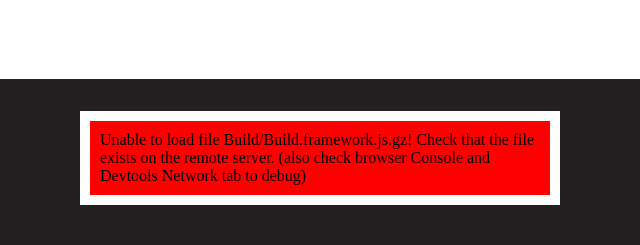
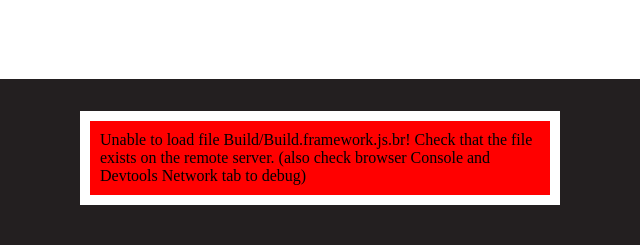
Before and after one commit to bluebean067/DndMultiTool, a plain HTML site: page index.html in a window 1280 px wide. Shown: the top 245 px of the page, 320-960 px from the left. Drawn offline with Linux system fonts and the light colour scheme; no server answers.

Commit message:
Build #2
Build #2

```diff
--- a/index.html
+++ b/index.html
@@ -58,9 +58,9 @@
       var buildUrl = "Build";
       var loaderUrl = buildUrl + "/Build.loader.js";
       var config = {
-        dataUrl: buildUrl + "/Build.data.gz",
-        frameworkUrl: buildUrl + "/Build.framework.js.gz",
-        codeUrl: buildUrl + "/Build.wasm.gz",
+        dataUrl: buildUrl + "/Build.data.br",
+        frameworkUrl: buildUrl + "/Build.framework.js.br",
+        codeUrl: buildUrl + "/Build.wasm.br",
         streamingAssetsUrl: "StreamingAssets",
         companyName: "DefaultCompany",
         productName: "Dnd-MultiTool",
```
Also changed, not shown: 3 other files.
